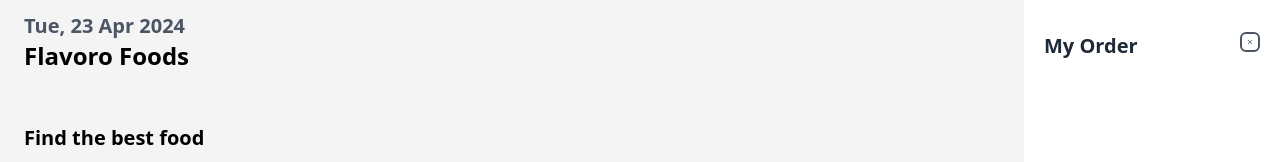
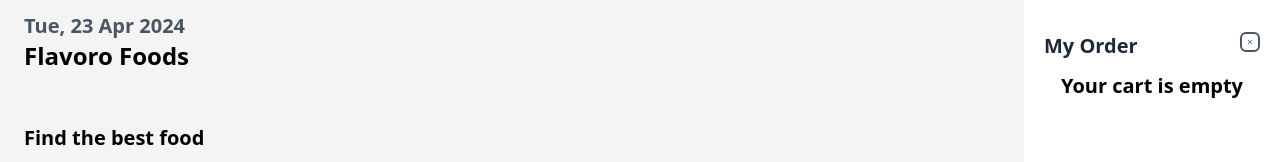
Before and after one commit to JaishreeNishad/flavoro-food-sell, a React (Create React App) app: page / in a window 1280 px wide. Shown: the top 162 px of the page. Built offline with nearby package versions, Linux system fonts and the light colour scheme.

Commit message:
Apply logic  into Cart.js when cart is empty.

```diff
--- a/src/components/Cart.js
+++ b/src/components/Cart.js
@@ -22,7 +22,8 @@ const Cart = () => {
             className="text-gray-600 cursor-pointer hover:text-red-300 border-2 border-gray-600 hover:border-red-300 font-bold p-1 text-xl rounded-md"
           />
         </div>
-        {cartItems.map((food) => {
+        {cartItems.length > 0 ? (
+          cartItems.map((food) => {
             return (
               <ItemCard
                 key={food.id}
@@ -33,7 +34,12 @@ const Cart = () => {
                 qty={food.qty}
               />
             );
-        })}
+          })
+        ) : (
+          <h2 className="font-bold flex text-xl justify-center items-center">
+            Your cart is empty
+          </h2>
+        )}
 
         <div className="absolute bottom-0">
           <h3 className="font-semibold text-gray-800">Items :</h3>
```
Lines whose indentation alone changed are shown as unchanged.
